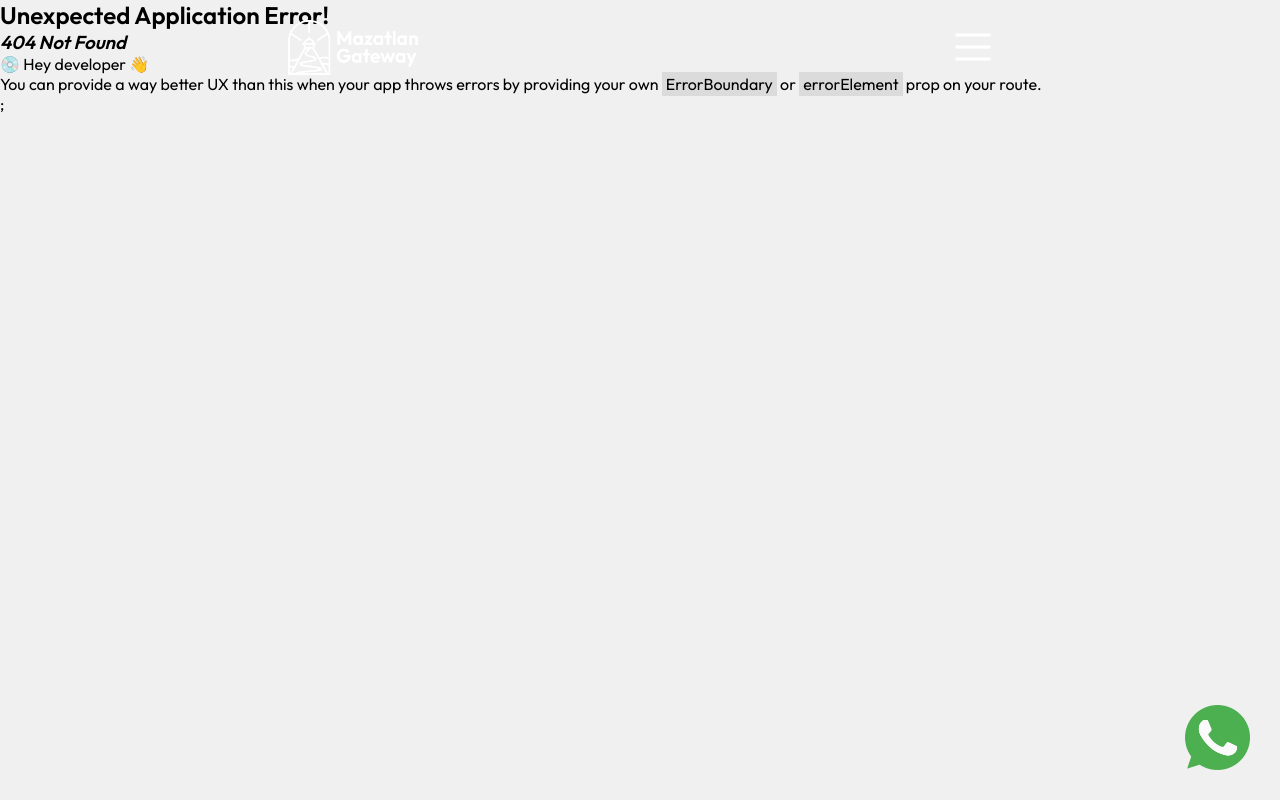
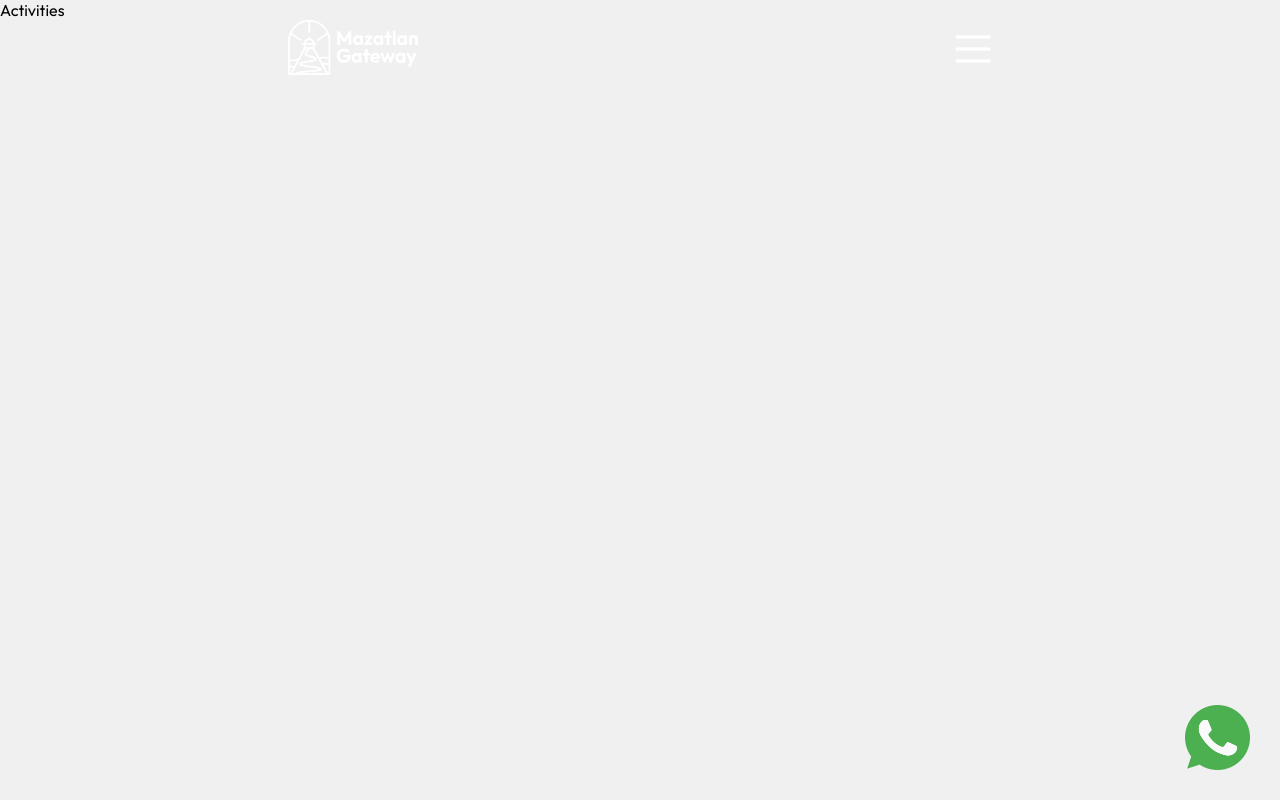
Before and after one commit to alanbirru/mazatlan-gateway, a React (Vite) app: page /activities in a window 1280 px wide. Before the commit this address had no page. Built offline with nearby package versions, Linux system fonts and the light colour scheme.

Commit message:
adding routes

```diff
--- a/src/App.jsx
+++ b/src/App.jsx
@@ -1,29 +1,33 @@
 import Navbar from "./Inicio/Navbar";
 import BotonWhats from "./boton/BotonWhats";
-import PrincipalPage from "./Sections/PrincipalPage";
 
-import { RouterProvider, createBrowserRouter } from "react-router-dom";
-
-const router = createBrowserRouter([
-  { path: "/mazatlan-gateway/", element: <PrincipalPage /> },
-  {
-    path: "/mazatlan-gateway/Emergency-Numbers",
-    element: <h1>Emergency numbers</h1>,
-  },
-  { path: "/mazatlan-gateway/Food", element: <h1>Food</h1> },
-  { path: "/mazatlan-gateway/Activities", element: <h1>Activities</h1> },
-  { path: "/mazatlan-gateway/Health", element: <h1>Health</h1> },
-  { path: "/mazatlan-gateway/Shopping", element: <h1>Shopping</h1> },
-  { path: "/mazatlan-gateway/Directory", element: <h1>Shopping</h1> },
-]);
+import { Routes, Route, BrowserRouter } from "react-router-dom";
+import {
+  Activities,
+  EmergencyNumbers,
+  Food,
+  Health,
+  PrincipalPage,
+  Shopping,
+  Directory,
+} from "./Sections";
 
 function App() {
   return (
-    <div>
+    <BrowserRouter>
       <Navbar />
-      <RouterProvider router={router} />;
       <BotonWhats />
-    </div>
+
+      <Routes>
+        <Route path="/" element={<PrincipalPage />} />
+        <Route path="/emergency-numbers" element={<EmergencyNumbers />} />
+        <Route path="/food" element={<Food />} />
+        <Route path="/activities" element={<Activities />} />
+        <Route path="/health" element={<Health />} />
+        <Route path="/shopping" element={<Shopping />} />
+        <Route path="/directory" element={<Directory />} />
+      </Routes>
+    </BrowserRouter>
   );
 }
 
--- a/src/Inicio/Navbar.jsx
+++ b/src/Inicio/Navbar.jsx
@@ -4,7 +4,6 @@ import "../css/navbar.css";
 import logo from "../assets/logo.png";
 import hamburger from "../assets/nav-icons/hamburger.png";
 import close from "../assets/nav-icons/close.png";
-
 import { Link } from "react-router-dom";
 
 const Navbar = () => {
@@ -39,7 +38,9 @@ const Navbar = () => {
 
   return (
     <div className={`nav-component ${scrolling ? "colored" : "transparent"}`}>
-      <img className="logo-navbar" src={logo} alt="" />
+      <Link to="/">
+        <img className="logo-navbar" src={logo} alt="" />
+      </Link>
       <ul className={`nav-item-container ${hamburgerOpen ? "show" : "hidden"}`}>
         {navItems.map((navItem, index) => {
           return (
--- a/src/Sections/Activities.jsx
+++ b/src/Sections/Activities.jsx
@@ -1,6 +1,6 @@
 import React from "react";
 const Activities = () => {
-  return <section id="activities"></section>;
+  return <section id="activities">Activities</section>;
 };
 
 export default Activities;
--- a/src/Sections/Health.jsx
+++ b/src/Sections/Health.jsx
@@ -1,7 +1,7 @@
 import React from "react";
 
 const Health = () => {
-  return <section id="health">Health</section>;
+  return <section id="health">Healsdsdsth</section>;
 };
 
 export default Health;
--- a/src/main.jsx
+++ b/src/main.jsx
@@ -2,7 +2,6 @@ import React from "react";
 import ReactDOM from "react-dom/client";
 import App from "./App.jsx";
 import "./index.css";
-import { BrowserRouter } from "react-router-dom";
 
 ReactDOM.createRoot(document.getElementById("root")).render(
   <React.StrictMode>
--- a/vite.config.js
+++ b/vite.config.js
@@ -4,5 +4,5 @@ import react from "@vitejs/plugin-react";
 // https://vitejs.dev/config/
 export default defineConfig({
   plugins: [react()],
-  base: "/mazatlan-gateway/",
+  base: "/",
 });
```
